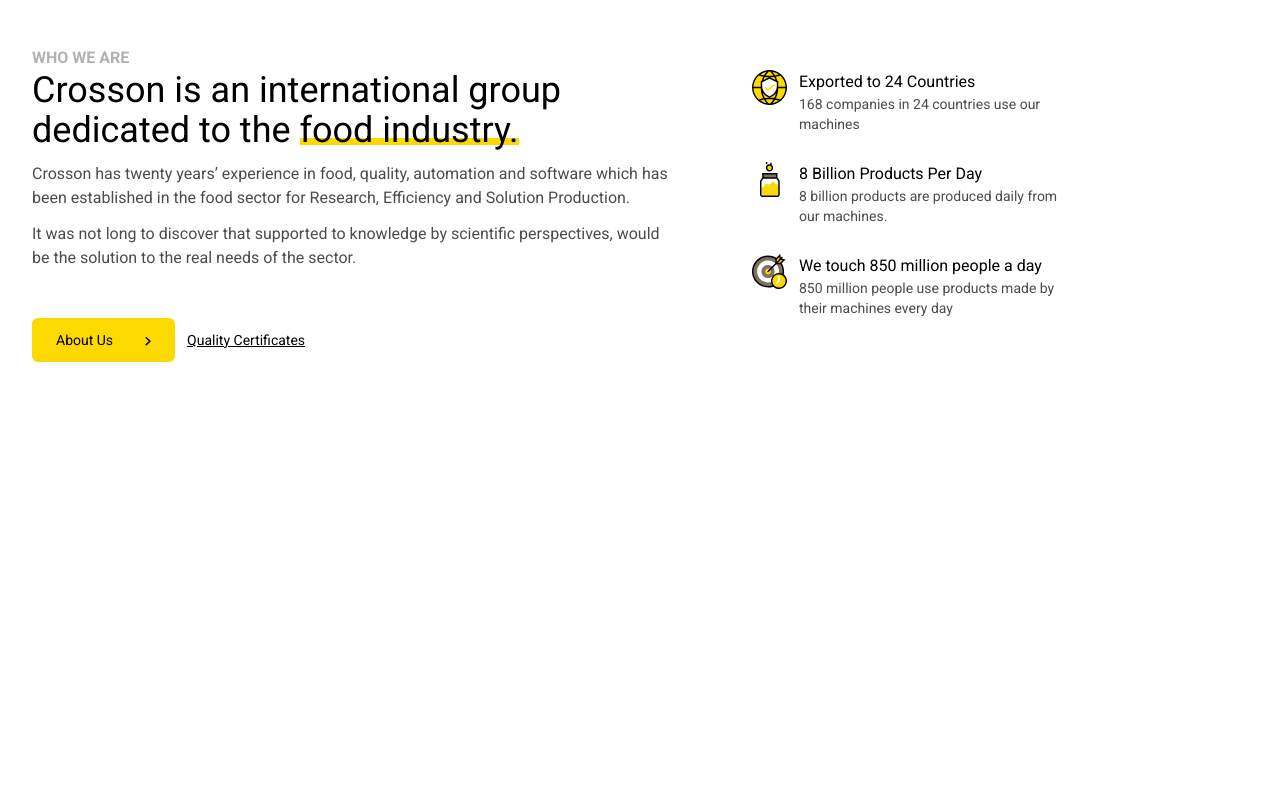
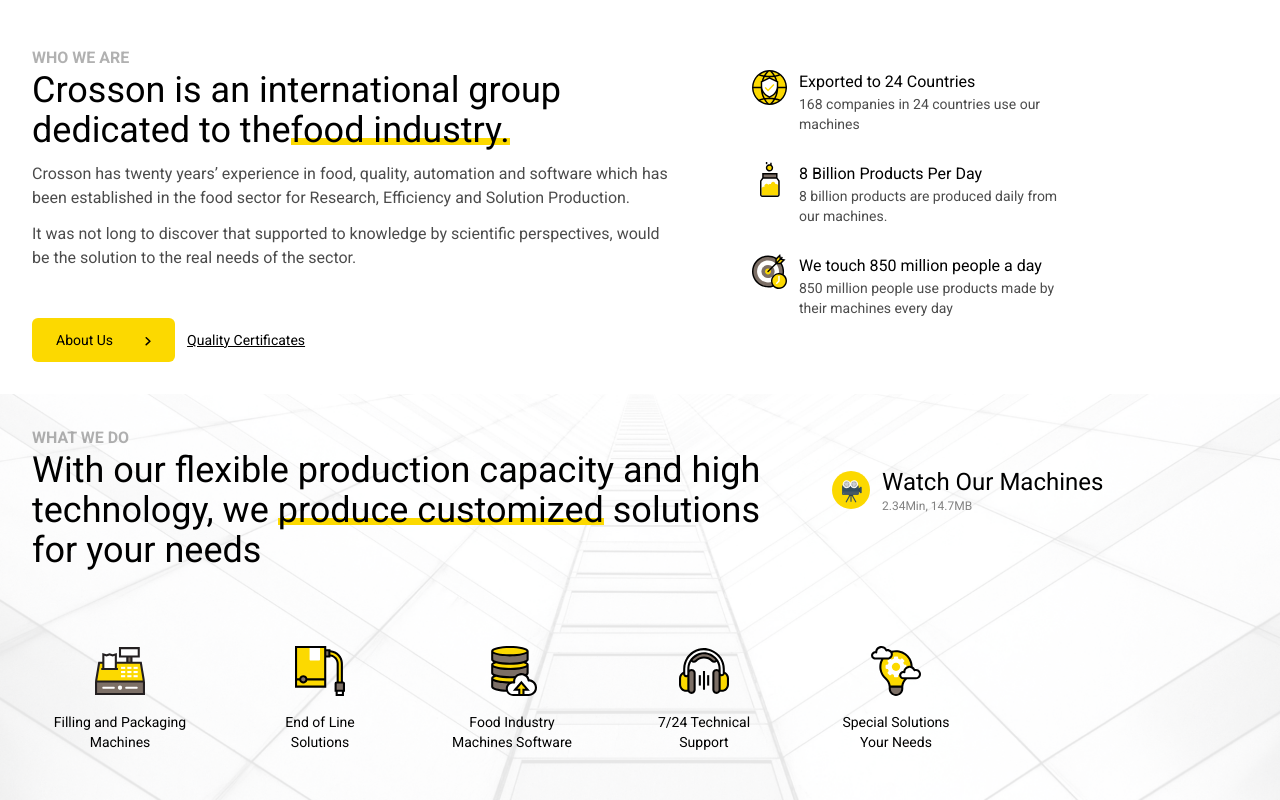
Before and after one commit to ais-sam/nextjs-business-website, a Next.js app: page / in a window 1280 px wide. Shown: the part 613-1413 px from the top of the page. Before the commit the page ends 1039 px from the top, so only its background shows below. Built offline with nearby package versions, Linux system fonts and the light colour scheme.

Commit message:
start WhatWeDo section

```diff
--- a/components/home/WhoWeAre.js
+++ b/components/home/WhoWeAre.js
@@ -1,23 +1,26 @@
 import Button from 'components/shared/Button';
+import SectionMiniTitle from 'components/shared/SectionMiniTitle';
+import SectionTitle from 'components/shared/SectionTitle';
 import Underline from 'components/shared/Underline';
 import Image from 'next/image';
-import protection from "public/icons/Internet Protection.svg"
-import product from "public/icons/product.svg"
-import goal from "public/icons/goal.svg"
+import goal from "public/icons/goal.svg";
+import protection from "public/icons/Internet Protection.svg";
+import product from "public/icons/product.svg";
+
 
 const WhoWeAre = () => {
   return (
-    <div className="container py-16">
-      {/* Gray title */}
-      <p className=" opacity-30 uppercase font-bold">who we are</p>
+    <div className="container pb-8 pt-16">
+      <SectionMiniTitle>who we are</SectionMiniTitle>
+
       {/* Content */}
       <div className="flex flex-col lg:flex-row justify-start gap-20">
-        {/* Left */}
+
         <div className=' lg:basis-[40rem]'>
-          <h2 className="text-4xl mb-3">
-            Crosson is an international group dedicated to the{" "}
+          <SectionTitle>
+            Crosson is an international group dedicated to the
             <Underline text="food industry." />
-          </h2>
+          </SectionTitle>
 
           <div className='opacity-70 mb-12'>
             <p className='mb-3'>
@@ -34,10 +37,11 @@
 
         <div className='flex gap-3 items-center'>
             <Button>About Us</Button>
-            <span className='underline text-sm'>Quality Certificates</span>
+            <span className='underline text-sm cursor-pointer'>Quality Certificates</span>
         </div>
         </div>
-        {/* Right */}
+
+
         <div className='flex flex-col gap-7 basis-80'>
             <div className='flex items-start gap-3'>
                 <Image src={protection} width={35} height={35}/>
--- /dev/null
+++ b/components/home/whatWeDo/Card.js
@@ -0,0 +1,15 @@
+
+import Image from 'next/image'
+import packaging from "public/icons/packaging.svg"
+
+const Card = ({title,icon}) => {
+
+  return (
+    <div className=" flex flex-col items-center p-4">
+      <Image src={icon} width={50} height={50} className="mb-4" />
+      <h6 className={`text-center text-sm ${title.startsWith("Filling") ?"max-w-[9rem]":"max-w-[8rem]" }`}>{title}</h6>
+    </div>
+  );
+}
+
+export default Card
--- /dev/null
+++ b/components/home/whatWeDo/index.js
@@ -0,0 +1,42 @@
+import Image from 'next/image'
+import SectionMiniTitle from 'components/shared/SectionMiniTitle'
+import SectionTitle from 'components/shared/SectionTitle'
+import Underline from 'components/shared/Underline'
+import Card from 'components/home/whatWeDo/Card'
+import watch from "public/icons/watch.svg"
+import {services} from "data/data"
+
+
+const WhatWeDo = () => {
+  return (
+    <div className='whatwedo py-8'>
+        <div className='container'>
+            {/* top */}
+            <div className='flex flex-col lg:flex-row items-start gap-8 mb-12'>
+                {/* left */}
+                <div className='lg:basis-[48rem]'>
+                    <SectionMiniTitle>what we do</SectionMiniTitle>
+                    <SectionTitle>With our flexible production capacity and high technology, we <Underline text="produce customized"/> solutions for your needs</SectionTitle>
+                </div>
+                {/* right */}
+                <div className='flex flex-col gap-7 basis-80 lg:mt-10'>
+                    <div className='flex items-center gap-3'>
+                        <Image src={watch} width={38} height={38}/>
+                        <div>
+                            <h5 className='text-2xl '>Watch Our Machines</h5>
+                            <p className='text-xs text-[#818181]'>2.34Min, 14.7MB</p>
+                        </div>
+                    </div>
+                </div>
+            </div>
+            {/* center */}
+            <div className='flex items-center gap-8'>
+               {services.map(service=><Card key={service.id} icon={service.icon} title={service.title}/>)}
+            </div>
+            {/* bottom */}
+        </div>
+    </div>
+  )
+}
+
+export default WhatWeDo
--- /dev/null
+++ b/components/shared/SectionMiniTitle.js
@@ -0,0 +1,9 @@
+import React from 'react'
+
+const SectionMiniTitle = ({children}) => {
+  return (
+    <h6 className=" opacity-30 uppercase font-bold">{children}</h6>
+  )
+}
+
+export default SectionMiniTitle
--- a/components/shared/SectionTitle.js
+++ b/components/shared/SectionTitle.js
@@ -0,0 +1,11 @@
+import React from 'react'
+
+const SectionTitle = ({children}) => {
+  return (
+    <h2 className="text-4xl mb-3">
+        {children}
+    </h2>
+  )
+}
+
+export default SectionTitle
--- /dev/null
+++ b/data/data.js
@@ -0,0 +1,34 @@
+import packaging from "public/icons/packaging.svg"
+import line from "public/icons/end-of-line.svg"
+import software from "public/icons/food-industry.svg"
+import support from "public/icons/technical-support.svg"
+import solutions from "public/icons/solutions.svg"
+
+
+export const services = [
+    {
+        id:1,
+        title:"Filling and Packaging Machines",
+        icon:packaging
+    },
+    {
+        id:2,
+        title:"End  of Line Solutions",
+        icon:line
+    },
+    {
+        id:3,
+        title:"Food Industry Machines Software",
+        icon:software
+    },
+    {
+        id:4,
+        title:"7/24 Technical Support",
+        icon:support
+    },
+    {
+        id:5,
+        title:"Special Solutions Your Needs",
+        icon:solutions
+    }
+]
--- a/pages/index.js
+++ b/pages/index.js
@@ -1,11 +1,13 @@
 import WhoWeAre from "components/home/WhoWeAre"
 import Hero from "components/home/Hero"
+import WhatWeDo from "components/home/whatWeDo"
 
 export default function Home() {
   return (
     <div>
       <Hero/>
       <WhoWeAre/>
+      <WhatWeDo/>
     </div>
   )
 }
--- a/styles/globals.css
+++ b/styles/globals.css
@@ -44,3 +44,9 @@
   padding: 15rem 0;
   height: 300px;
 }
+
+.whatwedo{
+  background-image: url('../public/images/whatwedo-bg.png');
+  background-position: center;
+  background-size: cover;
+}
```
Also changed, not shown: public/images/whatwedo-bg.png (added).
